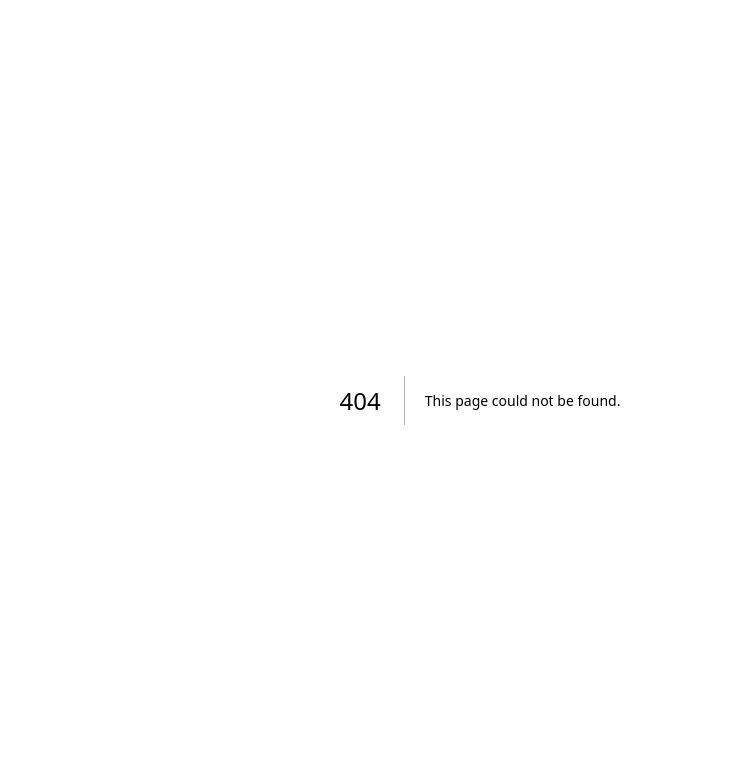
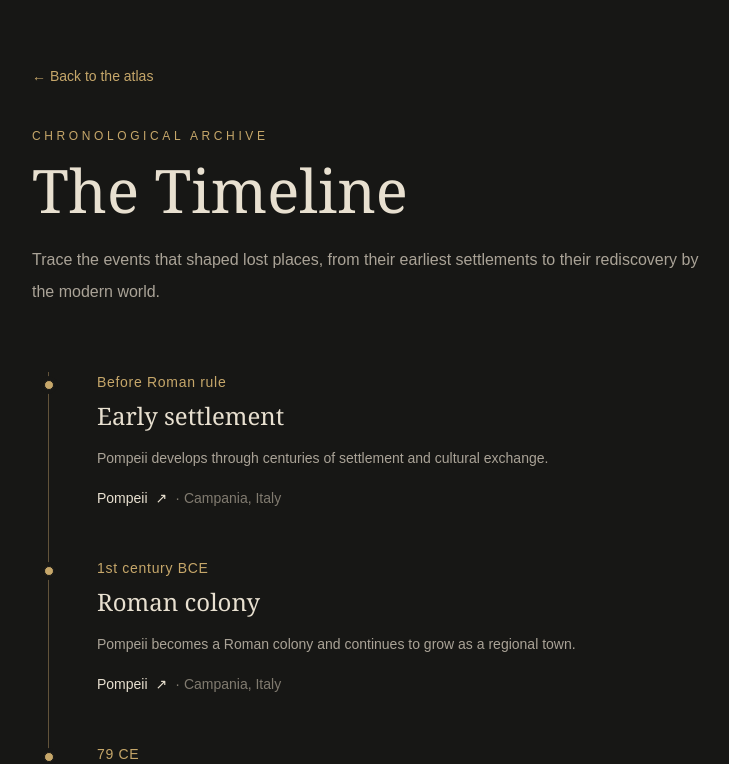
Before and after one commit to annkitabarman/lost-places-blogs, a Next.js app: page /timeline in a window 1280 px wide. Before the commit this address had no page. Shown: the top 764 px of the page, without its empty margins (160-889 px from the left). Built offline with nearby package versions, Linux system fonts and the light colour scheme.

Commit message:
feat: add TimelinePage component to display chronological events of lost places

```diff
--- /dev/null
+++ b/src/app/timeline/page.tsx
@@ -0,0 +1,81 @@
+import Link from "next/link";
+import { places } from "@/data/places";
+
+export default function TimelinePage() {
+  const events = places
+    .flatMap((place) =>
+      place.timeline.map((event, index) => ({
+        ...event,
+        placeName: place.name,
+        placeSlug: place.slug,
+        placeLocation: place.location,
+        eventId: `${place.slug}-${index}`,
+      })),
+    )
+    .sort((a, b) => a.sortYear - b.sortYear);
+
+  return (
+    <main className="min-h-screen bg-[#171715] px-6 py-16 text-[#e8e0d0]">
+      <div className="mx-auto max-w-4xl">
+        <Link
+          href="/"
+          className="text-sm text-[#c6a76a] transition hover:text-[#e4c991]"
+        >
+          ← Back to the atlas
+        </Link>
+
+        <header className="mb-16 mt-10">
+          <p className="text-xs uppercase tracking-[0.3em] text-[#c6a76a]">
+            Chronological archive
+          </p>
+
+          <h1 className="mt-4 font-serif text-5xl sm:text-6xl">The Timeline</h1>
+
+          <p className="mt-6 max-w-2xl text-base leading-8 text-[#aaa397]">
+            Trace the events that shaped lost places, from their earliest
+            settlements to their rediscovery by the modern world.
+          </p>
+        </header>
+
+        <div className="relative ml-2 border-l border-[#62533a] sm:ml-4">
+          {events.map((event) => (
+            <article
+              key={event.eventId}
+              className="relative pb-12 pl-8 sm:pl-12"
+            >
+              <span
+                aria-hidden="true"
+                className="absolute -left-[5px] top-2 h-2.5 w-2.5 rounded-full border border-[#171715] bg-[#c6a76a] ring-4 ring-[#171715]"
+              />
+
+              <p className="text-sm font-medium tracking-wider text-[#c6a76a]">
+                {event.year}
+              </p>
+
+              <h2 className="mt-2 font-serif text-2xl">{event.title}</h2>
+
+              <p className="mt-3 max-w-2xl text-sm leading-7 text-[#aaa397]">
+                {event.description}
+              </p>
+
+              <Link
+                href={`/places/${event.placeSlug}`}
+                className="mt-4 inline-flex flex-wrap items-center gap-2 text-sm text-[#e8e0d0] transition hover:text-[#c6a76a]"
+              >
+                {event.placeName}
+                <span aria-hidden="true">↗</span>
+                <span className="text-[#817b70]">· {event.placeLocation}</span>
+              </Link>
+            </article>
+          ))}
+        </div>
+
+        {events.length === 0 && (
+          <p className="text-[#aaa397]">
+            No timeline events have been added yet.
+          </p>
+        )}
+      </div>
+    </main>
+  );
+}
--- a/src/data/places.ts
+++ b/src/data/places.ts
@@ -2,6 +2,7 @@ export type TimelineEvent = {
   year: string;
   title: string;
   description: string;
+  sortYear: number;
 };
 
 export type Source = {
@@ -99,30 +100,33 @@ export const places: LostPlace[] = [
     timeline: [
       {
         year: "Before Roman rule",
+        sortYear: -600,
         title: "Early settlement",
         description:
           "Pompeii develops through centuries of settlement and cultural exchange.",
       },
       {
         year: "1st century BCE",
+        sortYear: -80,
         title: "Roman colony",
         description:
           "Pompeii becomes a Roman colony and continues to grow as a regional town.",
       },
       {
         year: "79 CE",
+        sortYear: 79,
         title: "The eruption",
         description:
           "Mount Vesuvius erupts, burying Pompeii beneath volcanic material.",
       },
       {
         year: "18th century",
+        sortYear: 1748,
         title: "Excavations begin",
         description:
           "The buried town becomes the subject of organized archaeological exploration.",
       },
     ],
-
     sources: [
       {
         title: "Pompeii — Archaeological Park",
```
